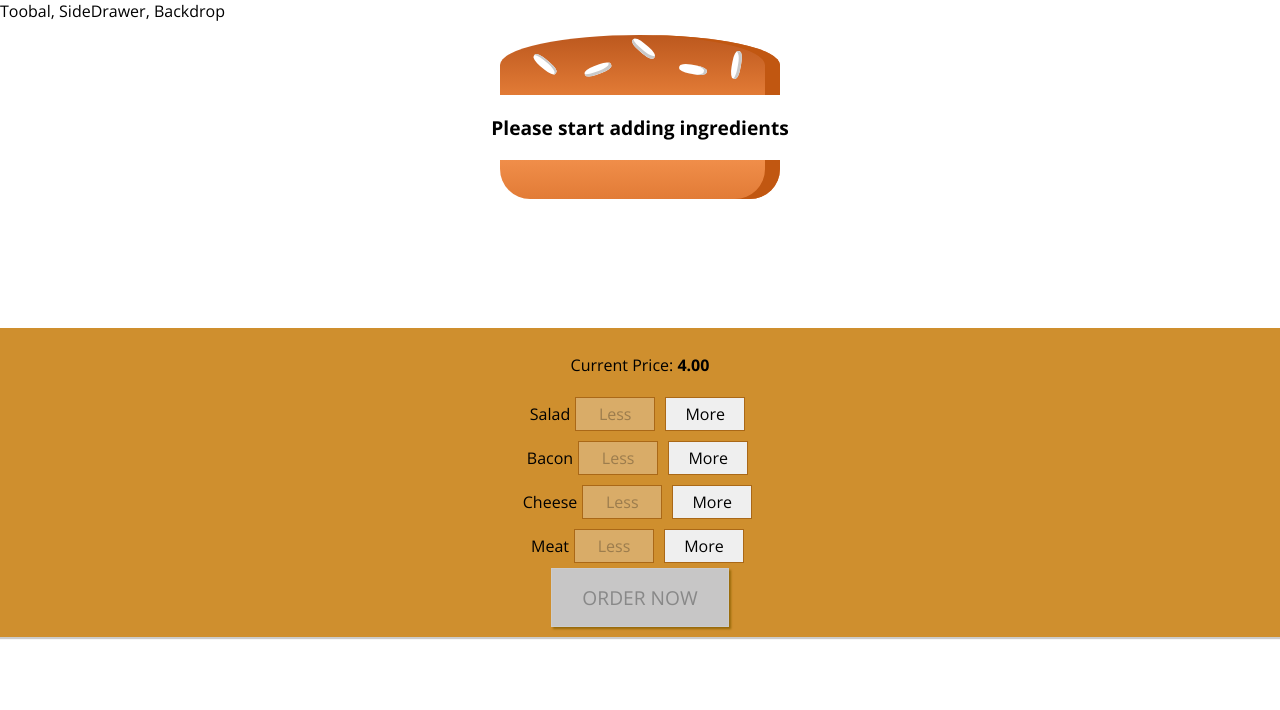
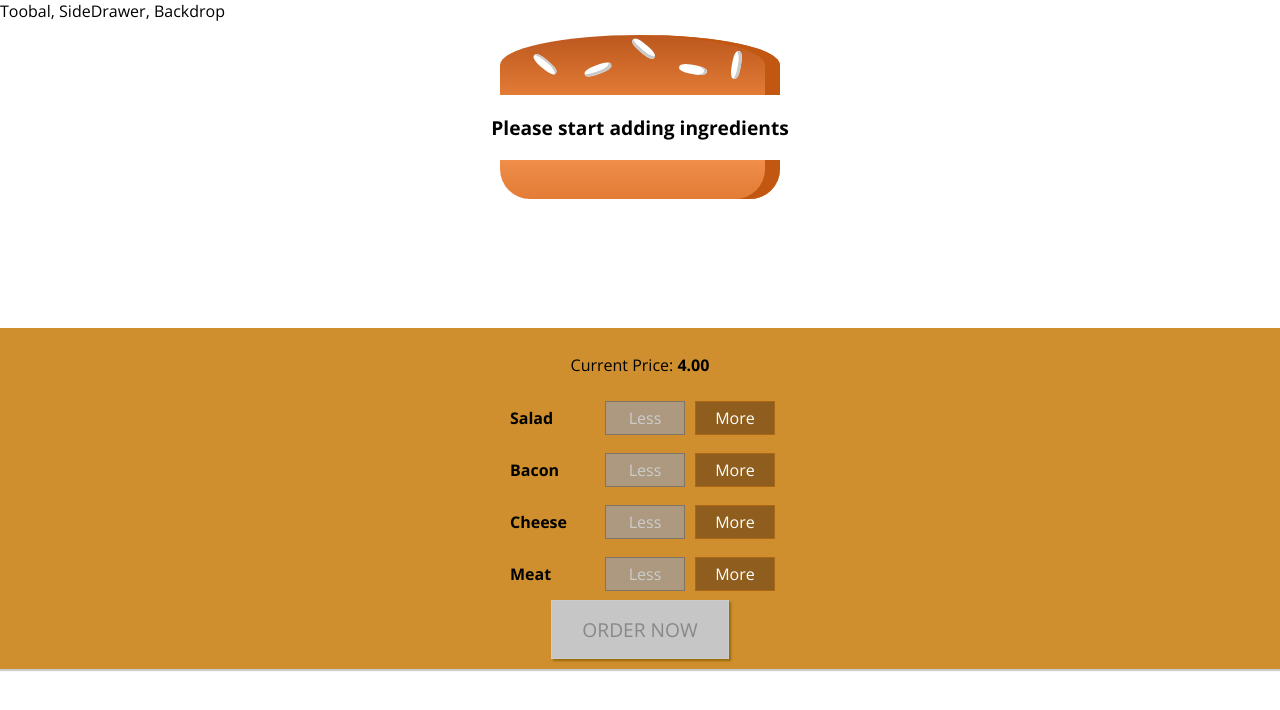
Before and after one commit to evenancio/react-burger-builder-demo, a React app: page / in a window 1280 px wide. Shown: the top 710 px of the page. Built offline with nearby package versions, Linux system fonts and the light colour scheme.

Commit message:
Adding Button

```diff
--- a/src/components/Burger/BuildControls/BuildControl/BuildControl.css
+++ b/src/components/Burger/BuildControls/BuildControl/BuildControl.css
@@ -15,3 +15,42 @@
     cursor: pointer;
     outline: none;
 }
+
+.BuildControl button:disabled {
+    background-color: #AC9980;
+    border: 1px solid #7E7365;
+    color: #ccc;
+    cursor: default;
+}
+
+.BuildControl button:hover:disabled {
+    background-color: #AC9980;
+    color: #ccc;
+    cursor: not-allowed;
+}
+
+.Label {
+    padding: 10px;
+    font-weight: bold;
+    width: 80px;
+}
+
+.BuildControl .Less {
+    background-color: #D39952;
+    color: white;
+}
+
+.BuildControl .More {
+    background-color: #8F5E1E;
+    color: white;
+}
+
+.BuildControl .Less:hover, .BuildControl .Less:active {
+    background-color: #DAA972;
+    color: white;
+}
+
+.BuildControl .More:hover,.BuildControl .More:active {
+    background-color: #99703F;
+    color: white;
+}
--- a/src/components/Burger/OrderSummary/OrderSummary.js
+++ b/src/components/Burger/OrderSummary/OrderSummary.js
@@ -1,4 +1,6 @@
 import React from 'react';
+
+import Button from '../../UI/Button/Button';
 
 const OrderSummary = ( props ) => {
   const ingredientSummary = Object.keys(props.ingredients)
@@ -17,6 +19,8 @@ const OrderSummary = ( props ) => {
           {ingredientSummary}
       </ul>
       <p>Continue to Checkout?</p>
+      <Button btnType="Danger" clicked={props.purchaseCanceled}>CANCEL</Button>
+      <Button btnType="Success" clicked={props.purchaseContinued}>CONTINUE</Button>
     </React.Fragment>
   )
 }
--- /dev/null
+++ b/src/components/UI/Button/Button.css
@@ -0,0 +1,24 @@
+.Button {
+    background-color: transparent;
+    border: none;
+    color: white;
+    outline: none;
+    cursor: pointer;
+    font: inherit;
+    padding: 10px;
+    margin: 10px;
+    font-weight: bold;
+}
+
+.Button:first-of-type {
+    margin-left: 0;
+    padding-left: 0;
+}
+
+.Success {
+    color: #5C9210;
+}
+
+.Danger {
+    color: #944317;
+}
--- /dev/null
+++ b/src/components/UI/Button/Button.js
@@ -0,0 +1,15 @@
+import React from 'react';
+
+import classes from './Button.css';
+
+const Button = ( props ) => {
+  return (
+    <button
+        className={[classes.Button, classes[props.btnType]].join(' ')}
+        onClick={props.clicked}>
+      {props.children}
+    </button>
+  )
+}
+
+export default Button;
--- a/src/containers/BurgerBuilder/BurgerBuilder.js
+++ b/src/containers/BurgerBuilder/BurgerBuilder.js
@@ -29,6 +29,10 @@ class BurgerBuilder extends Component {
         this.setState({
             purchasing: false
         });
+    }
+
+    purchaseContinueHandler = () => {
+        alert('You continue!');
     }
 
     purchaseHandler = () => {
@@ -98,7 +102,11 @@ class BurgerBuilder extends Component {
         return (
             <React.Fragment>
                 <Modal show={this.state.purchasing} modalClosed={this.purchaseCancelHandler}>
-                    <OrderSummary ingredients={this.state.ingredients} />
+                    <OrderSummary
+                        ingredients={this.state.ingredients}
+                        purchaseCanceled={this.purchaseCancelHandler}
+                        purchaseContinued={this.purchaseContinueHandler}
+                    />
                 </Modal>
                 <Burger ingredients={this.state.ingredients} />
                 <BuildControls
```
